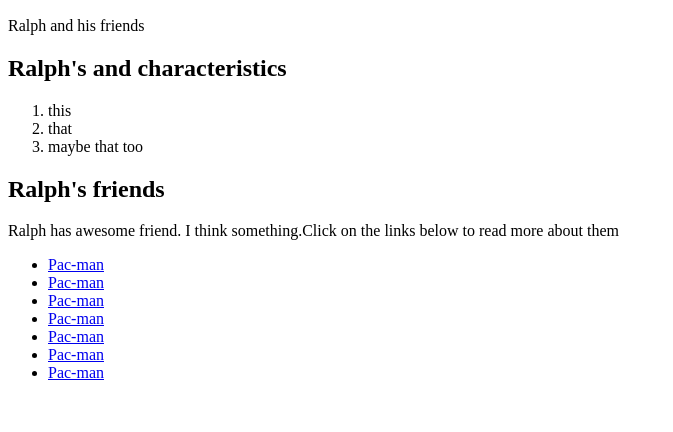
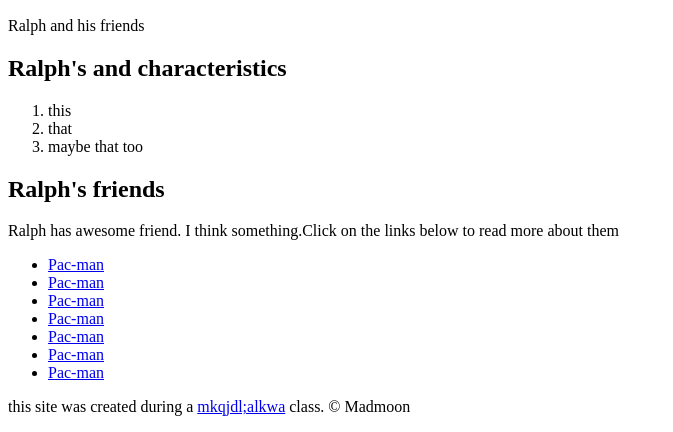
Before and after one commit to madmoonb/Exercise, a plain HTML site: page index.html in a window 1280 px wide. Shown: the part 776-1208 px from the top of the page, without its empty margins (0-673 px from the left). Before the commit the page ends 1174 px from the top, so only its background shows below. Drawn offline with Linux system fonts and the light colour scheme.

Commit message:
Update index.html

```diff
--- a/index.html
+++ b/index.html
@@ -43,6 +43,12 @@ to read more about them</p>
 </ul>
 </main>
 
+<!-- Footer elements -->
+<footer>
+
+<p> this site was created during a <a href="https://www.google.com/search?q=Camels&tbm=isch&tbs=isz:m&hl=en&sa=X&ved=0CAMQpwVqFwoTCNCA0JCigfYCFQAAAAAdAAAAABAi&biw=1280&bih=637#imgrc=x2eqELqrRyCR_M">mkqjdl;alkwa</a> class. &copy; Madmoon</p>
+
+</footer>
 
 
 
```
